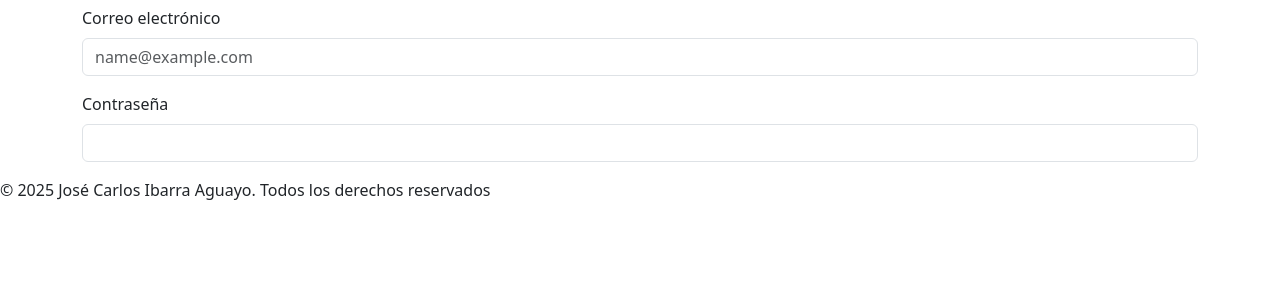
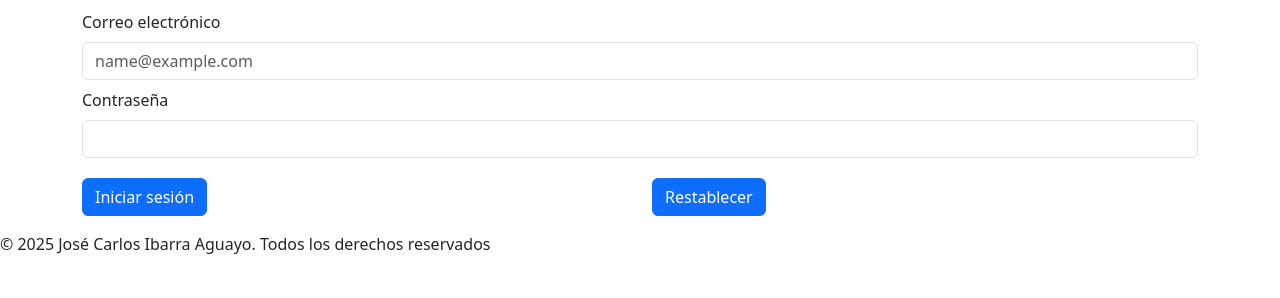
Before and after one commit to Ibarrita/IAJC-250810, a Flask app: page /login in a window 1280 px wide. Shown: the part 106-404 px from the top of the page. Run offline with Flask 3, Linux system fonts and the light colour scheme.

Commit message:
se completo el login

```diff
--- a/templates/login.html
+++ b/templates/login.html
@@ -3,13 +3,23 @@
 {%block contenido%}
 <main class="container">
     <form>
-        <div class="mb-3">
-            <label for="email" class="form-label">Correo electrónico</label>
-            <input type="email" class="form-control" id="email" placeholder="name@example.com">
+        <div class="mb-3 row">
+            <div class="col-12 my-1">
+                <label for="email" class="form-label">Correo electrónico</label>
+                <input type="email" class="form-control" id="email" placeholder="name@example.com">
+            </div>
+            <div class="col-12 my-1">
+                <label for="password" class="form-label">Contraseña</label>
+                <input type="password" class="form-control" id="password">
+            </div>
         </div>
-        <div class="mb-3">
-            <label for="password" class="form-label">Contraseña</label>
-            <input type="password" class="form-control" id="password">
+        <div class="mb-3 row">
+            <div class="col-6">
+                <button type="submit" class="btn btn-primary">Iniciar sesión</button>
+            </div>
+            <div class="col-6">
+                <button type="reset" class="btn btn-primary">Restablecer</button>
+            </div>
         </div>
     </form>
 </main>
```
